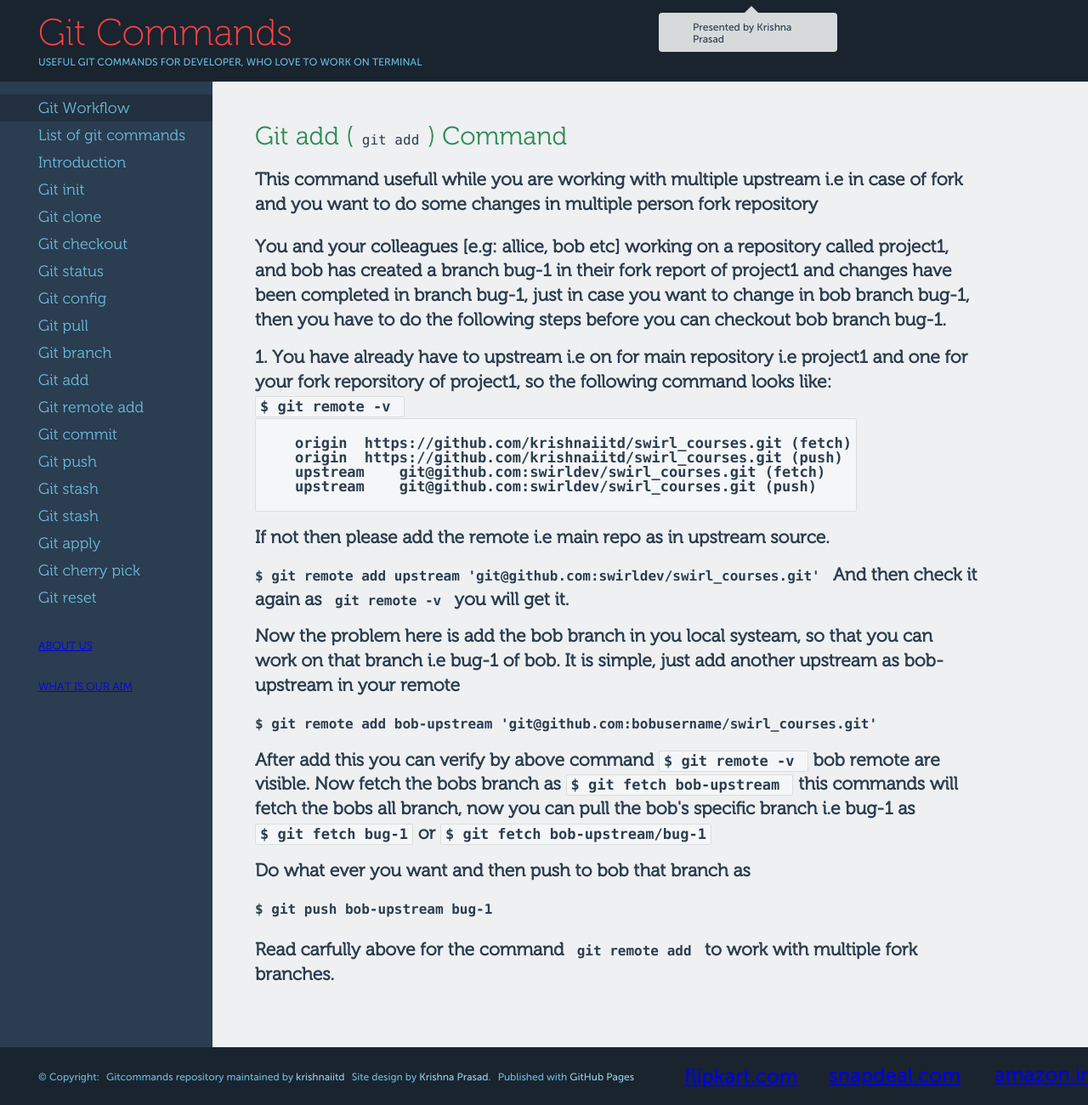
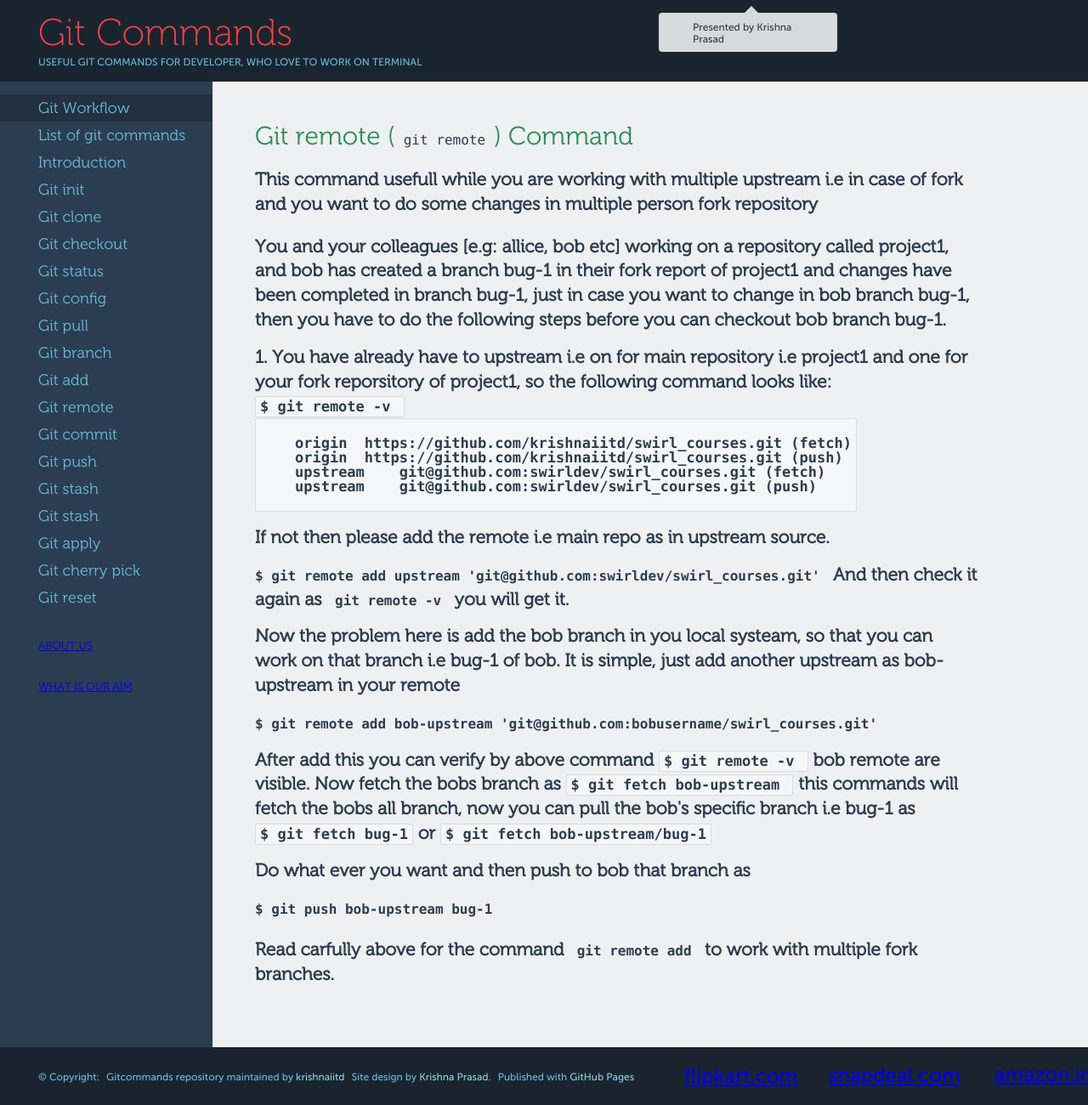
Before and after one commit to krishnaiitd/gitcommands, a Jekyll site: the page built from git-remote/index.html, in a window 1280 px wide. Shown: the whole page at 85% size. Built offline with Jekyll 4.4.1, drawn with Linux system fonts in a browser that asks for light colours; comment, search, counter and statistics services are not loaded.

```diff
--- a/_includes/right-menu.html
+++ b/_includes/right-menu.html
@@ -1,65 +1,65 @@
 <!--  Start of Right side menu content -->
   <ul>
     <li class="selected">
-      <a href="{{ site.baseurl }}/git-workflow">Git Workflow</a>
+      <a href="{{ site.baseurl }}/git-workflow/">Git Workflow</a>
     </li>
     <li class>
-      <a href="{{ site.baseurl }}/list-of-git-commands">List of git commands</a>
+      <a href="{{ site.baseurl }}/list-of-git-commands/">List of git commands</a>
     </li>
     <li>
-      <a href="{{ site.baseurl }}/what-is-git">Introduction</a>
+      <a href="{{ site.baseurl }}/what-is-git/">Introduction</a>
     </li>
     <li>
-      <a href="{{ site.baseurl }}/git-init">Git init</a>
+      <a href="{{ site.baseurl }}/git-init/">Git init</a>
     </li>
     <li>
-      <a href="{{ site.baseurl }}/git-clone">Git clone</a>
+      <a href="{{ site.baseurl }}/git-clone/">Git clone</a>
     </li>
     <li>
-      <a href="{{ site.baseurl }}/git-checkout">Git checkout</a>
+      <a href="{{ site.baseurl }}/git-checkout/">Git checkout</a>
     </li>
     <li>
-      <a href="{{ site.baseurl }}/git-status">Git status</a>
+      <a href="{{ site.baseurl }}/git-status/">Git status</a>
     </li>
     <li>
-      <a href="{{ site.baseurl }}/git-config">Git config</a>
+      <a href="{{ site.baseurl }}/git-config/">Git config</a>
     </li>
     <li>
-      <a href="{{ site.baseurl }}/git-pull">Git pull</a>
+      <a href="{{ site.baseurl }}/git-pull/">Git pull</a>
     </li>
     <li>
-      <a href="{{ site.baseurl }}/git-branch">Git branch</a>
+      <a href="{{ site.baseurl }}/git-branch/">Git branch</a>
     </li>
     <li>
-      <a href="{{ site.baseurl }}/git-add">Git add</a>
+      <a href="{{ site.baseurl }}/git-add/">Git add</a>
     </li>
      <li>
-      <a href="{{ site.baseurl }}/git-remote-add">Git remote add</a>
+      <a href="{{ site.baseurl }}/git-remote/">Git remote</a>
     </li>
     <li>
-      <a href="{{ site.baseurl }}/git-commit">Git commit</a>
+      <a href="{{ site.baseurl }}/git-commit/">Git commit</a>
     </li>
     <li>
-      <a href="{{ site.baseurl }}/git-push">Git push</a>
+      <a href="{{ site.baseurl }}/git-push/">Git push</a>
     </li>
     <li>
-      <a href="{{ site.baseurl }}/git-stash">Git stash</a>
+      <a href="{{ site.baseurl }}/git-stash/">Git stash</a>
     </li>
     <li>
-      <a href="{{ site.baseurl }}/git-log">Git stash</a>
+      <a href="{{ site.baseurl }}/git-log/">Git stash</a>
     </li>
     <li>
-      <a href="{{ site.baseurl }}/git-apply">Git apply</a>
+      <a href="{{ site.baseurl }}/git-apply/">Git apply</a>
     </li>
     <li>
-      <a href="{{ site.baseurl }}/git-cherry-pick">Git cherry pick</a>
+      <a href="{{ site.baseurl }}/git-cherry-pick/">Git cherry pick</a>
     </li>
     <li>
-      <a href="{{ site.baseurl }}/git-reset">Git reset</a>
+      <a href="{{ site.baseurl }}/git-reset/">Git reset</a>
     </li>
   </ul>
 
-  <h2><a href="{{ site.baseurl }}/about-us">About Us</a></h2>
+  <h2><a href="{{ site.baseurl }}/about-us/">About Us</a></h2>
 
-  <h2> <a href="{{ site.baseurl }}/what-is-the-aim">What is our aim</a></h2>
+  <h2> <a href="{{ site.baseurl }}/what-is-the-aim/">What is our aim</a></h2>
 <!--  End of Right side menu content-->
--- a/git-remote-add/index.html
+++ b/git-remote/index.html
@@ -1,12 +1,12 @@
 ---
 layout: default
-title: Git Commands - Git add Command, git add to add an untracked files into git indexes.
-description: Git add Command, git add to add an untracked files.
-keywords: git config, git commands, git git config global, git config --list.
+title: Git Commands - Git remote command, documentation of git remote command, git remote to add all your remote reporsitory.
+description: Git remote Command, git remote to add your repository for pull or push.
+keywords: git remote, git remote add, git remote -v, git config, git commands, git git config global, git config --list.
 ---
-<article id="git-remote-add">
+<article id="git-remote">
   <p>
-    <h2> Git add (<code> git add </code>) Command</h2>
+    <h2> Git remote (<code> git remote </code>) Command</h2>
   </p>
 
 <div>
```
Also changed, not shown: sitemap.xml (+10 -1 lines), best-deal-on-flipkart/index.html (line endings or trailing spaces).
